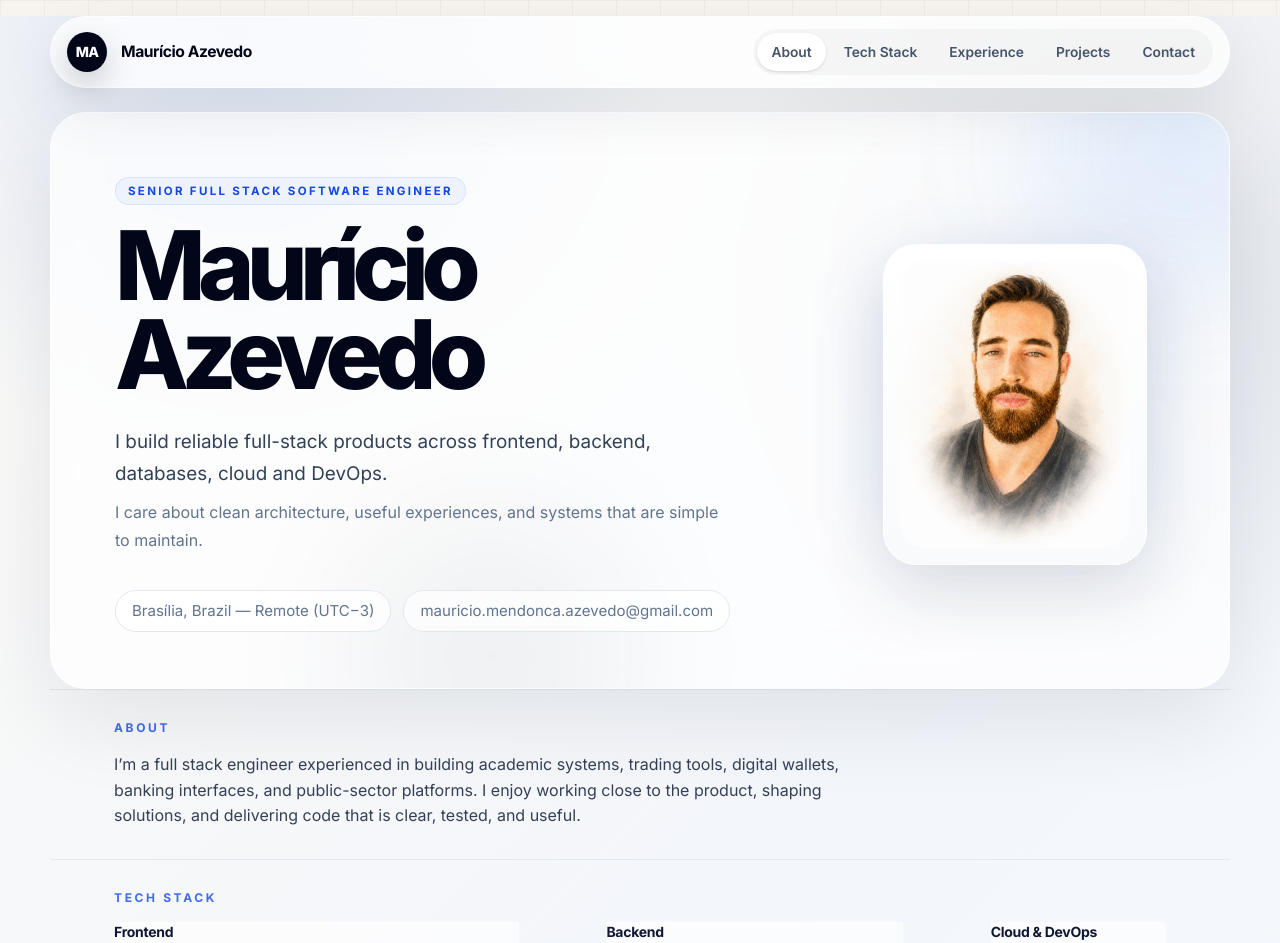
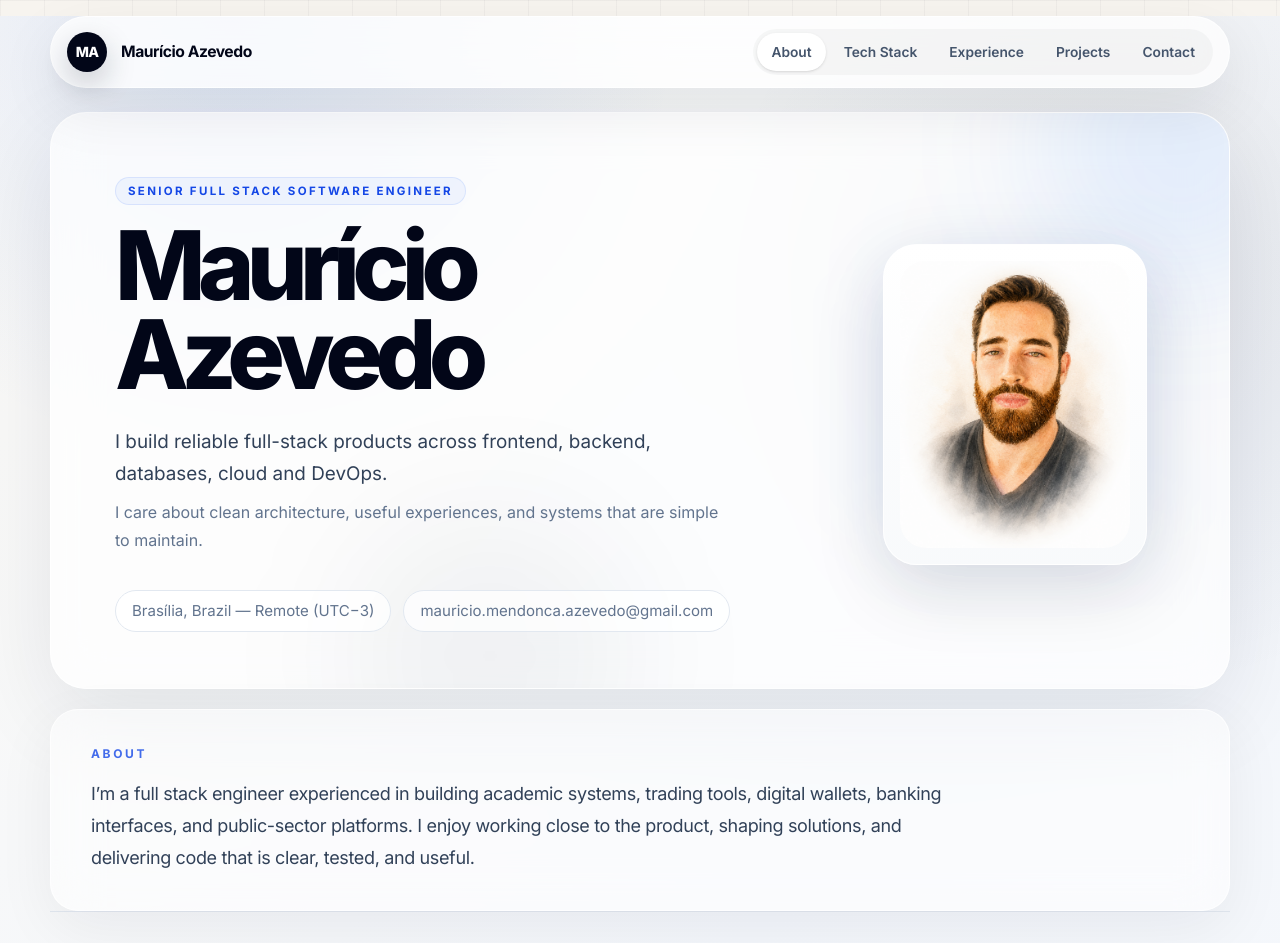
Before and after one commit to mauricio-azevedo/portfolio, a React (Vite) app: page / in a window 1280 px wide. Shown: the top 943 px of the page. Built offline with nearby package versions, Linux system fonts and the light colour scheme.

Commit message:
Polish about section card

```diff
--- a/src/components/About.tsx
+++ b/src/components/About.tsx
@@ -3,12 +3,18 @@ import { SectionLabel } from './SectionLabel';
 
 export function About() {
   return (
-    <section id="about" className="border-t border-slate-200 px-16 py-[30px] max-[980px]:px-0 max-[980px]:py-7" aria-labelledby="about-title">
+    <section
+      id="about"
+      className="mt-5 rounded-[28px] border border-white/70 bg-white/55 px-10 py-9 shadow-[0_18px_60px_rgba(15,23,42,0.06)] backdrop-blur-xl max-[980px]:px-6 max-[980px]:py-7"
+      aria-labelledby="about-title"
+    >
       <SectionLabel>About</SectionLabel>
       <h2 id="about-title" className="sr-only">
         About Maurício
       </h2>
-      <p className="mt-4 max-w-[760px] text-[#354056]">{profile.about}</p>
+      <p className="mt-4 max-w-[860px] text-lg leading-8 tracking-[-0.02em] text-slate-700 max-[720px]:text-base">
+        {profile.about}
+      </p>
     </section>
   );
 }
```
